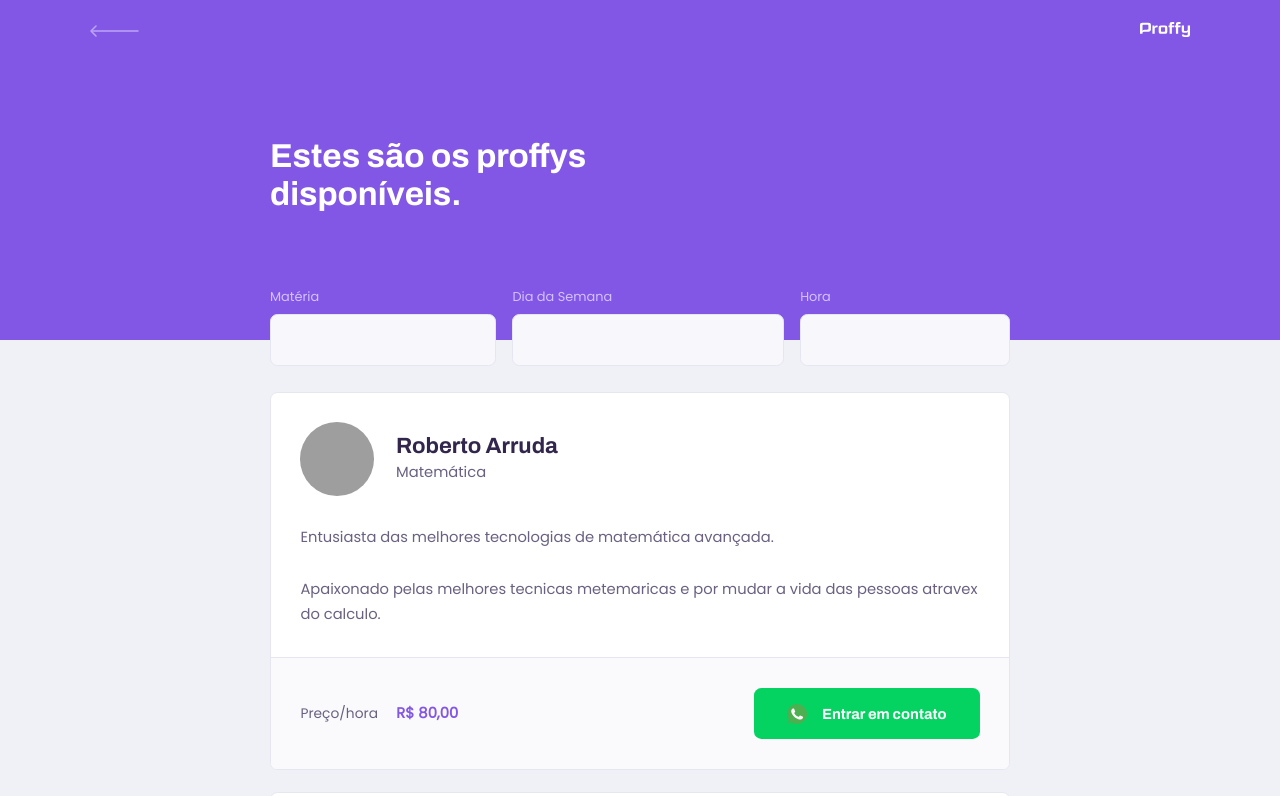
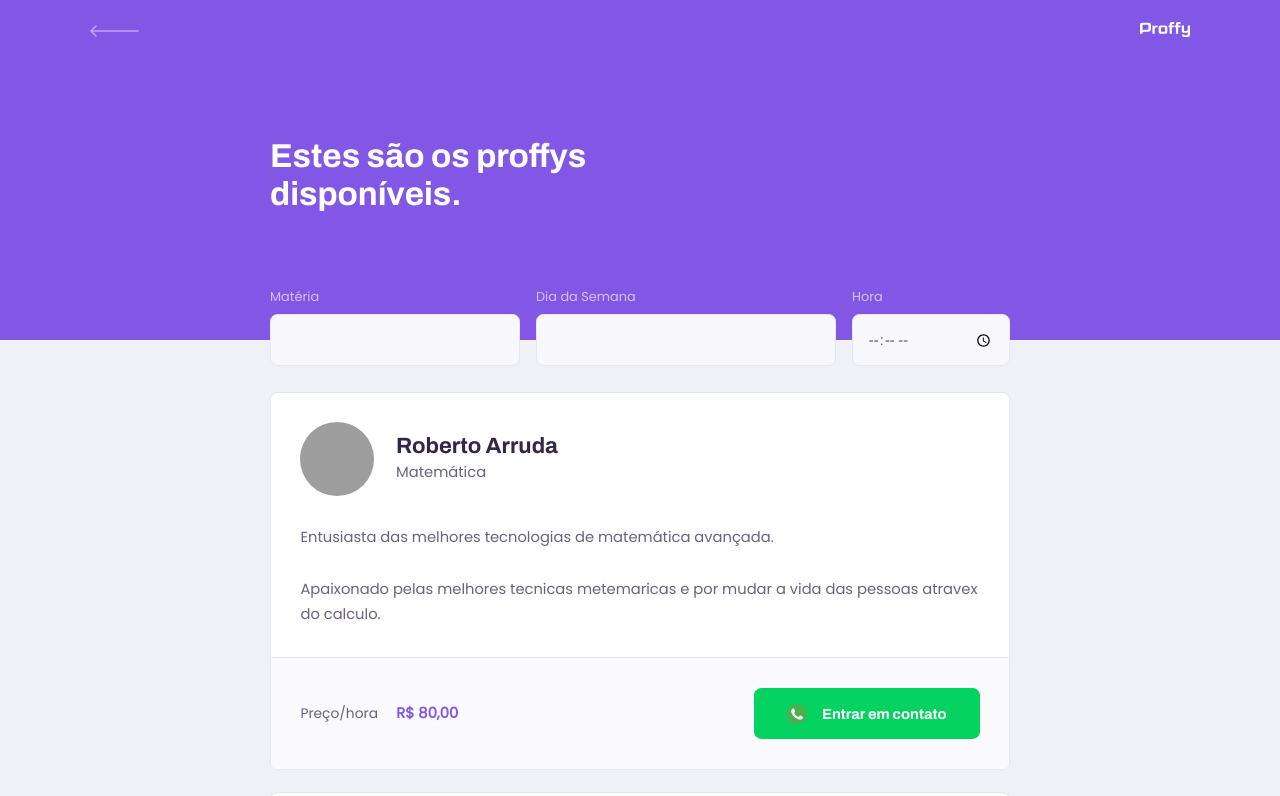
Before and after one commit to roberto0arruda/proffy-nlw2-web-vue, a Vue app: page /study in a window 1280 px wide. Shown: the top 796 px of the page. Built offline with nearby package versions, Linux system fonts and the light colour scheme; grey boxes are pictures that could not be loaded.

Commit message:
feat: add Input component and used in views

```diff
--- /dev/null
+++ b/src/components/Input.vue
@@ -0,0 +1,54 @@
+<template>
+  <div class="input-block">
+    <label :for="name">{{ label }}</label>
+    <input :type="type" :id="name" />
+  </div>
+</template>
+
+<script lang="ts">
+import { Component, Prop, Vue } from "vue-property-decorator";
+
+@Component
+export default class Input extends Vue {
+  @Prop() private label: string;
+  @Prop() private name: string;
+  @Prop({ default: "text" }) private type: string;
+}
+</script>
+
+<style>
+.input-block {
+  position: relative;
+}
+
+.input-block + .input-block {
+  margin-top: 1.4rem;
+}
+
+.input-block label {
+  font-size: 1.4rem;
+}
+
+.input-block input {
+  width: 100%;
+  height: 5.6rem;
+  margin-top: 0.8rem;
+  border-radius: 0.8rem;
+  background: var(--color-input-background);
+  border: 1px solid var(--color-line-in-white);
+  outline: 0;
+  padding: 0 1.6rem;
+  font: 1.6rem Archivo;
+}
+
+.input-block:focus-within::after {
+  width: calc(100% - 3.2rem);
+  height: 2px;
+  content: "";
+  background: var(--color-primary-light);
+  position: absolute;
+  left: 1.6rem;
+  right: 1.6rem;
+  bottom: 0;
+}
+</style>
--- a/src/components/PageHeader.vue
+++ b/src/components/PageHeader.vue
@@ -9,6 +9,7 @@
 
     <div class="header-content">
       <strong>{{ title }}</strong>
+      <p v-if="description">{{ description }}</p>
       <slot></slot>
     </div>
   </header>
@@ -21,7 +22,7 @@ import { Component, Prop, Vue } from "vue-property-decorator";
 export default class PageHeader extends Vue {
   @Prop({ required: true }) private title: string;
   @Prop() private description: string;
-  }
+}
 </script>
 
 <style>
@@ -67,6 +68,14 @@ export default class PageHeader extends Vue {
   color: var(--color-title-in-primary);
 }
 
+.page-header .header-content p {
+  max-width: 30rem;
+  font-size: 1.6rem;
+  line-height: 2.6rem;
+  color: var(--color-text-in-primary);
+  margin-top: 2.4rem;
+}
+
 @media (min-width: 700px) {
   .page-header {
     height: 340px;
--- a/src/views/TeacherForm.vue
+++ b/src/views/TeacherForm.vue
@@ -9,14 +9,18 @@
       <form action="">
         <fieldset>
           <legend>Seus dados</legend>
-          <input name="name" label="Nome Completo" />
-          <input name="avatar" label="Avatar" />
-          <input name="whatsapp" label="Whatsapp" />
-          <input name="bio" label="Biografia" />
+
+          <Input name="name" label="Nome Completo" />
+          <Input name="avatar" label="Avatar" />
+          <Input name="whatsapp" label="Whatsapp" />
+          <Input name="bio" label="Biografia" />
         </fieldset>
 
         <fieldset>
           <legend>Sobre a aula</legend>
+
+          <Input name="subject" label="Matéria" />
+          <Input name="cost" label="Custo da sua hora por aula" />
         </fieldset>
 
         <fieldset>
@@ -45,14 +49,19 @@
   </div>
 </template>
 
-<script>
-import PageHeader from "@/components/PageHeader";
+<script lang="ts">
+import { Component, Vue } from "vue-property-decorator";
 
-export default {
+import PageHeader from "../components/PageHeader.vue";
+import Input from "../components/Input.vue";
+
+@Component({
   components: {
-    PageHeader
+    PageHeader,
+    Input
   }
-};
+})
+export default class TeacherForm extends Vue {}
 </script>
 
 <style>
@@ -143,13 +152,13 @@ export default {
 }
 
 #page-teacher-form main footer p img {
-  margin-right: 2 rem;
+  margin-right: 2rem;
 }
 
 #page-teacher-form main footer button {
   width: 100%;
   height: 5.6rem;
-  background: var(--color-secundary);
+  background: var(--color-secondary);
   color: var(--color-button-text);
   border: 0;
   border-radius: 0.8rem;
@@ -164,7 +173,7 @@ export default {
 }
 
 #page-teacher-form main footer button:hover {
-  background: var(--color-secundary-dark);
+  background: var(--color-secondary-dark);
 }
 
 @media (min-width: 700px) {
--- a/src/views/TeacherList.vue
+++ b/src/views/TeacherList.vue
@@ -2,20 +2,9 @@
   <div id="page-teacher-list" class="container">
     <PageHeader title="Estes são os proffys disponíveis.">
       <form id="search-teachers">
-        <div class="input-block">
-          <label for="subject">Matéria</label>
-          <input type="text" id="subject" />
-        </div>
-
-        <div class="input-block">
-          <label for="week_day">Dia da Semana</label>
-          <input type="text" id="week_day" />
-        </div>
-
-        <div class="input-block">
-          <label for="time">Hora</label>
-          <input type="text" id="time" />
-        </div>
+        <Input name="subject" label="Matéria" />
+        <Input name="week_day" label="Dia da Semana" />
+        <Input type="time" name="time" label="Hora" />
       </form>
     </PageHeader>
 
@@ -27,16 +16,21 @@
   </div>
 </template>
 
-<script>
-import PageHeader from "@/components/PageHeader";
-import TeacherListItem from "@/components/TeacherListItem";
+<script lang="ts">
+import { Component, Vue } from "vue-property-decorator";
 
-export default {
+import PageHeader from "../components/PageHeader.vue";
+import TeacherListItem from "../components/TeacherListItem.vue";
+import Input from "../components/Input.vue";
+
+@Component({
   components: {
     PageHeader,
-    TeacherListItem
+    TeacherListItem,
+    Input
   }
-};
+})
+export default class TeacherList extends Vue {}
 </script>
 
 <style>
@@ -51,41 +45,6 @@ export default {
 
 #search-teachers label {
   color: var(--color-text-in-primary);
-}
-
-#search-teachers .input-block {
-  position: relative;
-}
-
-#search-teachers .input-block + .input-block {
-  margin-top: 1.4rem;
-}
-
-#search-teachers .input-block label {
-  font-size: 1.4rem;
-}
-
-#search-teachers .input-block input {
-  width: 100%;
-  height: 5.6rem;
-  margin-top: 0.8rem;
-  border-radius: 0.8rem;
-  background: var(--color-input-background);
-  border: 1px solid var(--color-line-in-white);
-  outline: 0;
-  padding: 0 1.6rem;
-  font: 1.6rem Archivo;
-}
-
-#search-teachers .input-block:focus-within::after {
-  width: calc(100% - 3.2rem);
-  height: 2px;
-  content: "";
-  background: var(--color-primary-light);
-  position: absolute;
-  left: 1.6rem;
-  right: 1.6rem;
-  bottom: 0;
 }
 
 #page-teacher-list main {
```
